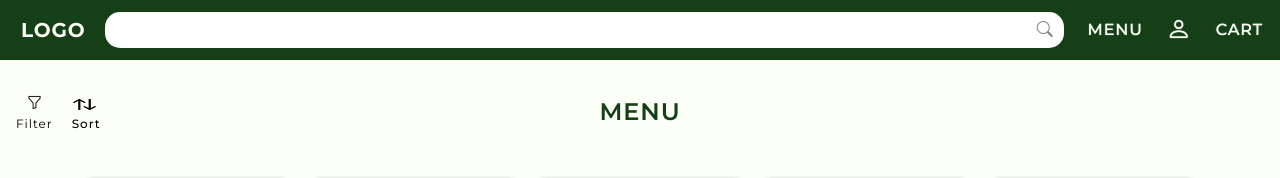
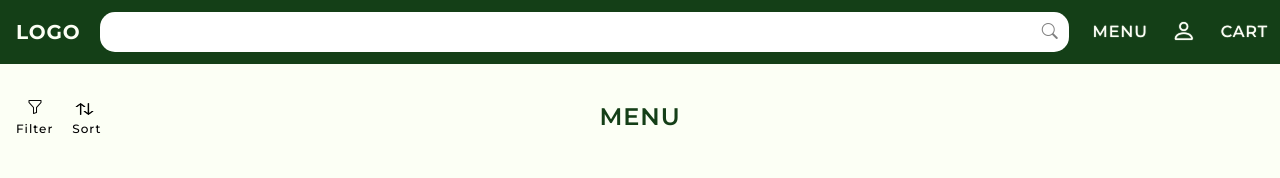
Before and after one commit to Balaji251226/Frontend, a plain HTML site: page index.html in a window 1280 px wide. Shown: the top 178 px of the page. Drawn offline with nearby package versions, Linux system fonts and the light colour scheme.

Commit message:
Updated Menu Page style

```diff
--- a/style.css
+++ b/style.css
@@ -25,8 +25,15 @@ body {
 /* NavBar */
 .navbar-custom {
     background-color: var(--primary);
-    padding: 10px 5px;
+    height: 64px; /* Navbar Height */
 }
+/*
+@media (width <= 400px) {
+    .navbar-custom {
+        height: 54px;
+    }
+} */
+
 .navbar-brand {
     font-weight: bold;
     color: var(--white);
@@ -37,15 +44,22 @@ body {
 .search-container {
     background: var(--white);
     border-radius: 15px;
-    padding: 5px 10px;
+    padding: 12px;
     width: 100px;
+    height: 40px;
 }
+
+/*
+@media (width <= 400px) {
+    .search-container {
+        height: 35px;
+    }
+} */
 
 .search-box {
     border: none;
     outline: none;
     min-width: 100px;
-    padding: 1px 30px 1px 10px;
 }
 
 .search-icon {
@@ -126,22 +140,30 @@ body {
 /* Menu Head - Filter & Sort */
 .filterImg{
     color: black;
-    font-size: 15px;
+    font-size: 16px;
     padding-left: 3px;
 }
 /* sort */
 .sort{
-    width: 25px;
-    height: 13px;
+    width: 22px;
+    height: 14px;
+    padding-left: 3px;
 }
+
 .filter{
     font-size: 12px;
+    font-weight: 500;
     letter-spacing: 1px;
     color: black;
 }
 
+.filter:hover{
+    color: var(--primary);
+}
+
 .heading{
     color: var(--primary);
+    font-size: 24px;
     font-weight: 600;
 }
 /* ------------------------------------------------------------------------- */
@@ -169,8 +191,8 @@ body {
 }
 /* whatsapp Image */
 .whatsapp{
-    width: 50px;
-    height: 50px;
+    width: 32px;
+    height: 32px;
 }
 
 /* ------------------------------------------------------------------------- */
@@ -205,9 +227,12 @@ body {
     flex-direction: column;
     margin: 40px;
    }
+
    .footerItem{
-    margin-right: 10px;
+    margin: 0 5px 20px 0;
+    padding: 5px;
    }
+
    .follow{
     margin: 0 15px
    }
```
